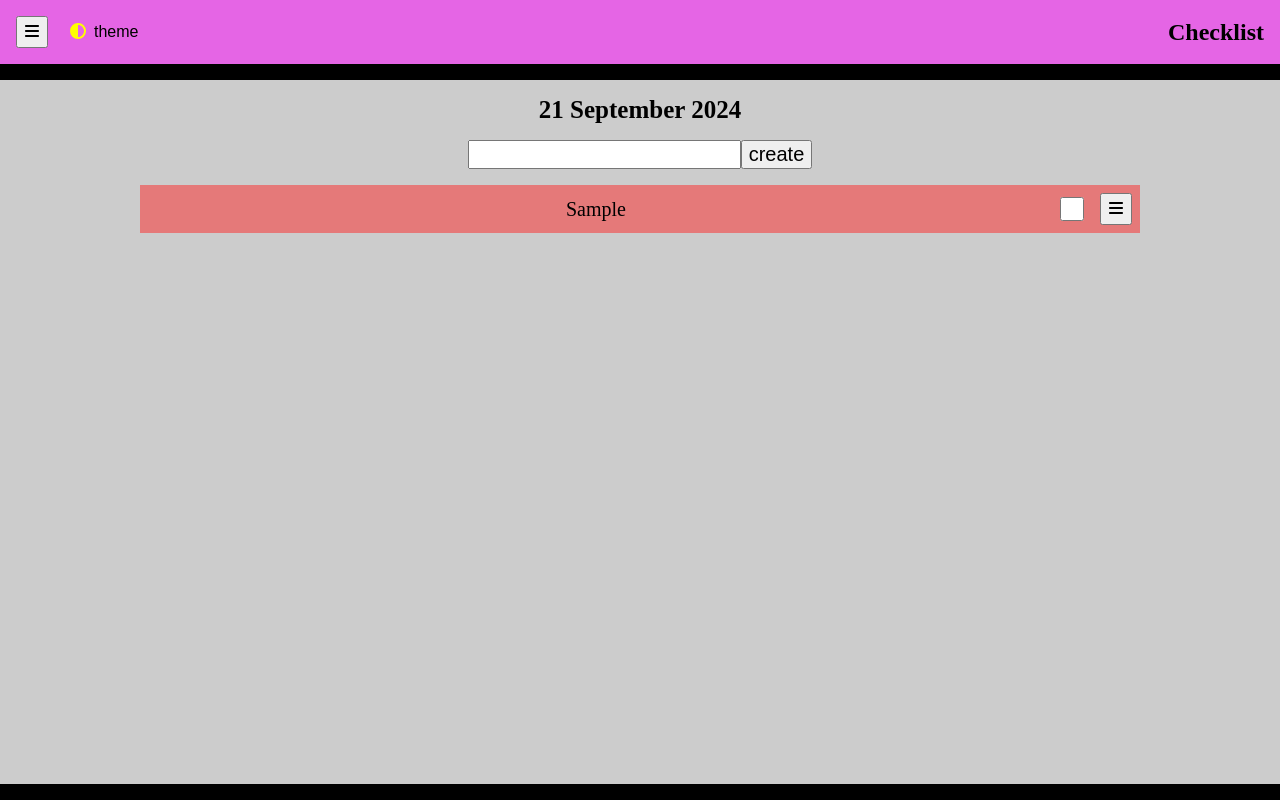
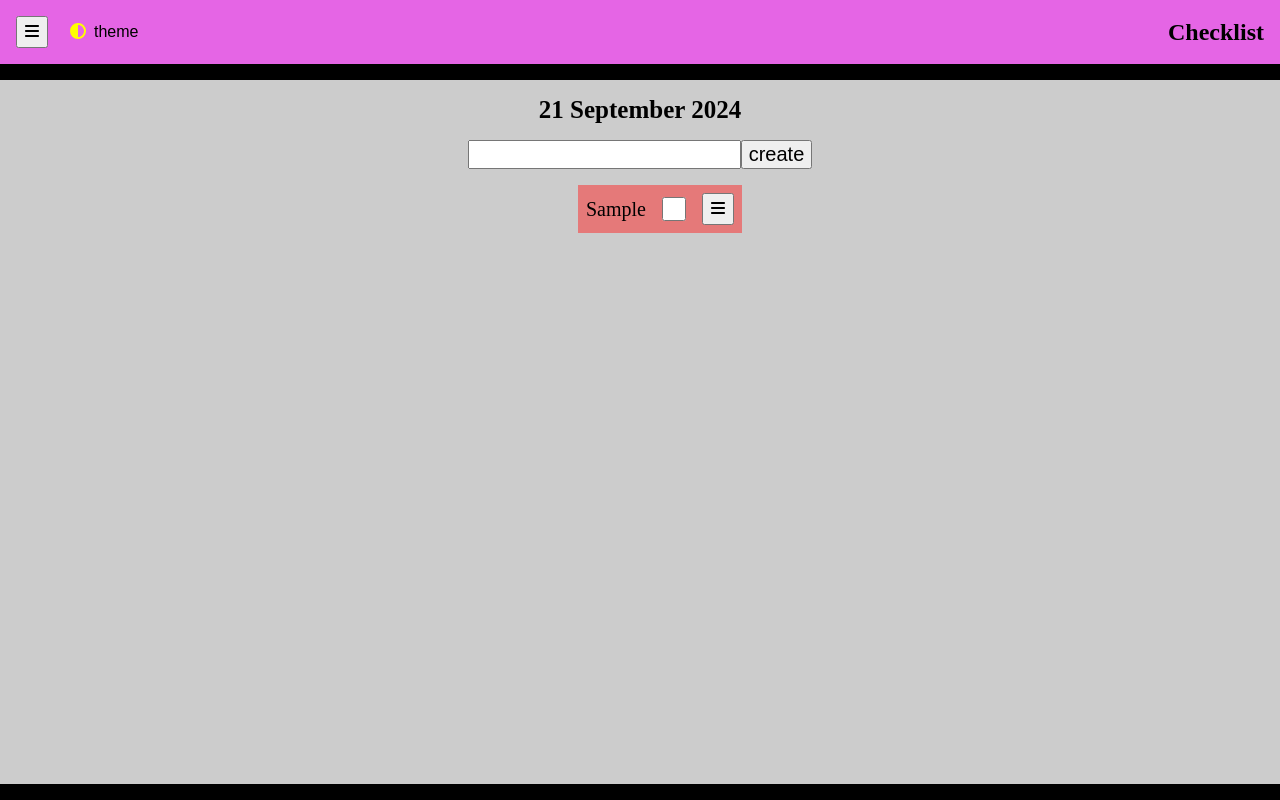
Before and after one commit to 60x20/Checklist, a React (Vite) app: page /#/2024/09/21 in a window 1280 px wide. Both pictures are taken after typing "Sample" into the empty fields and a click on the button "create". Built offline with nearby package versions, Linux system fonts and the light colour scheme.

Commit message:
todos grouped, so that prevElement returns null or todo
Todos grouped, so that prevElement returns null or todo.
Also semantically improved.

```diff
--- a/src/components/Checklist.jsx
+++ b/src/components/Checklist.jsx
@@ -68,13 +68,14 @@ const Checklist = () => {
     >
       <h1><time dateTime={`${year}-${month}-${day}`}>{`${day} ${monthNames[parseInt(month, 10)]} ${year}`}</time></h1>
       <CreateTodo { ...{unitsAsInt, updateCurrentTodoData, year, month, day} } />
-      { currentTodoTasks.map((todoId, order) => (
+      <ul className="column-container" id="todos"
+      >{ currentTodoTasks.map((todoId) => (
         <Todo
           // todoId is concatenated with date, so that if data changes, uncontrolled inputs will be reset
           key={year + month + day + todoId}
           { ...{updateCurrentTodoData, day, month, year, unitsAsInt, todoId, todayCleared, helperMenuClosersRef} }
         />)
-      ) }
+      ) }</ul>
     </div>
   );
 };
@@ -211,7 +212,7 @@ const Todo = memo(({ updateCurrentTodoData, day, month, year, unitsAsInt, todoId
   }
 
   return (
-    <div className="column-container todo" ref={todoRef}>
+    <li className="column-container todo" ref={todoRef}>
       <div className="main-with-others-grouped-row-container">
         <p className="main-item">{todoDescription}</p>
         <input name="todo-state" type="checkbox" data-id-to-update={todoId} onChange={updateTodoStateHandler} checked={checked}
@@ -231,7 +232,7 @@ const Todo = memo(({ updateCurrentTodoData, day, month, year, unitsAsInt, todoId
       { helperState ?
       <TodoHelpers { ...{todoId, updateTodoStringHandler, removeFromTodoHandler, closeHelperMenu, helperMenuClosersRef} } />
       : false }
-    </div>
+    </li>
   );
 });
 
```
